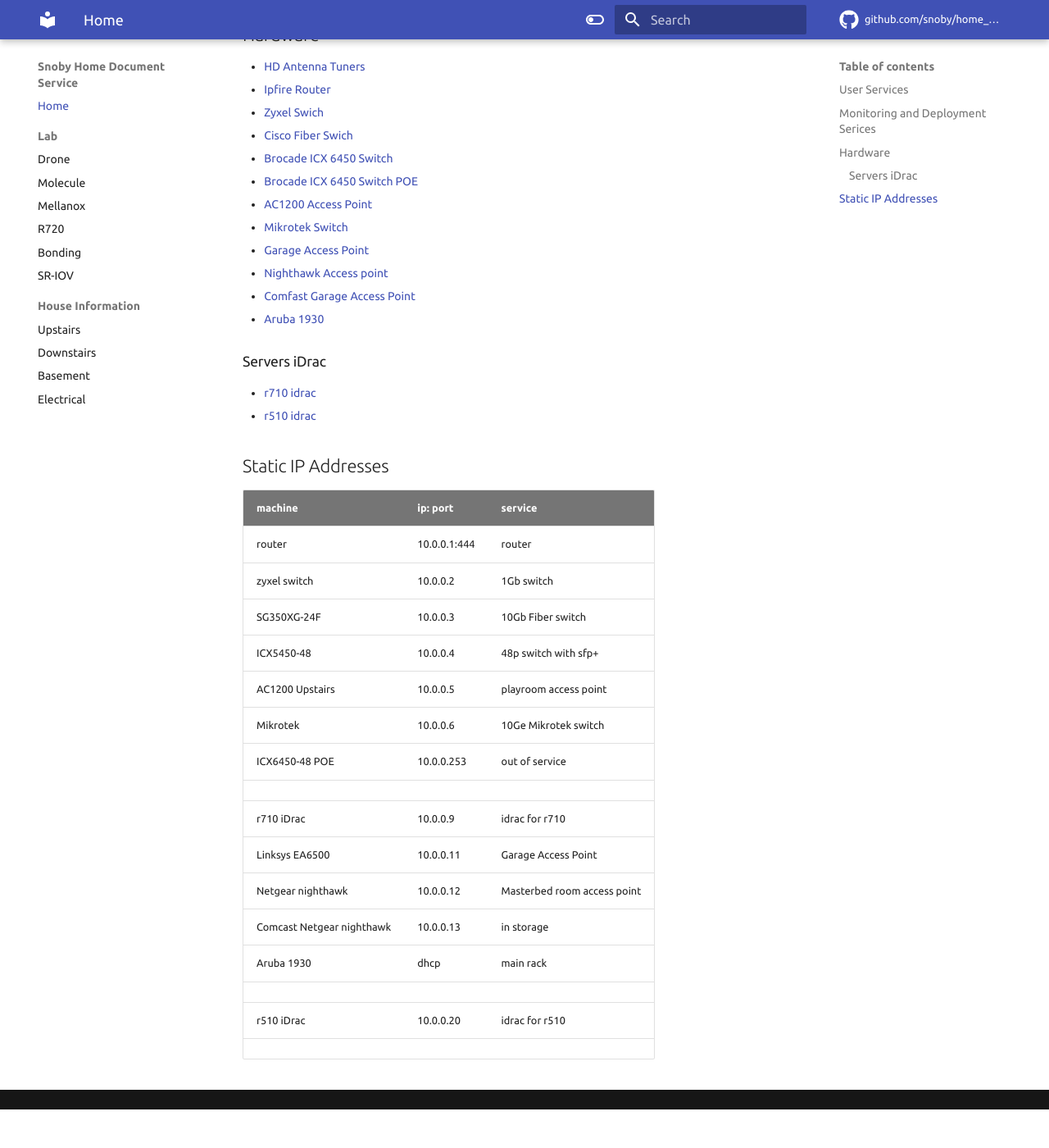
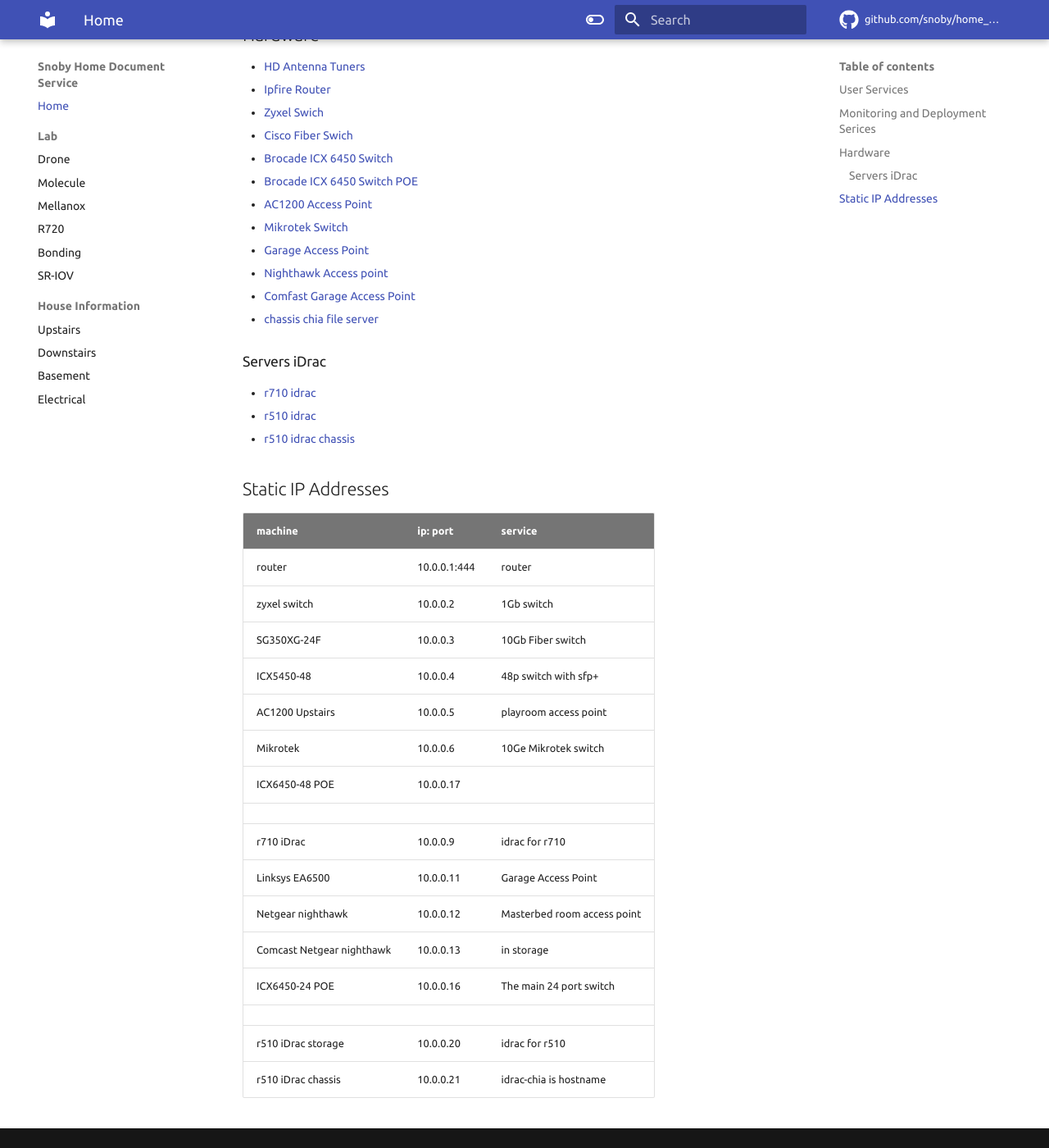
Before and after one commit to snoby/home_docs, an MkDocs documentation site: the page built from docs/index.md, in a window 1280 px wide and 1400 px high, scrolled down 624 px. Shown: the whole window at 82% size. Built offline with MkDocs 1.6.1 and Material for MkDocs 9.7.7, drawn with Linux system fonts in a browser that asks for light colours; comment, search, counter and statistics services are not loaded; before the commit the page ends 1977 px from its top, so only the background shows below that.

Commit message:
added new hardware

```diff
--- a/docs/index.md
+++ b/docs/index.md
@@ -31,13 +31,14 @@
 - [Garage Access Point](https://10.0.0.11){target=\_blank}
 - [Nighthawk Access point ](https://10.0.0.12){target=\_blank}
 - [Comfast Garage Access Point ](http://10.0.0.13){target=\_blank}
-- [Aruba 1930  ](http://aruba1930){target=\_blank}
+- [chassis chia file server  ](http://10.0.0.22){target=\_blank}
 
 
 ### Servers iDrac
 
 - [r710 idrac](https://10.0.0.9){target=\_blank}
 - [r510 idrac](https://10.0.0.20){target=\_blank}
+- [r510 idrac chassis](https://10.0.0.21){target=\_blank}
 
 ## Static IP Addresses
 
@@ -49,13 +50,13 @@
 | ICX5450-48               | 10.0.0.4     | 48p switch with sfp+        |
 | AC1200 Upstairs          | 10.0.0.5     | playroom access point       |
 | Mikrotek                 | 10.0.0.6     | 10Ge Mikrotek switch        |
-| ICX6450-48 POE           | 10.0.0.253   | out of service              |
+| ICX6450-48 POE           | 10.0.0.17    |                             |
 |                          |              |                             |
 | r710 iDrac               | 10.0.0.9     | idrac for r710              |
 | Linksys EA6500           | 10.0.0.11    | Garage Access Point         |
 | Netgear nighthawk        | 10.0.0.12    | Masterbed room access point |
 | Comcast Netgear nighthawk| 10.0.0.13    | in storage                  |
-| Aruba 1930               | dhcp         | main rack                   |
+| ICX6450-24 POE           | 10.0.0.16    | The main 24 port switch     |
 |                          |              |                             |
-| r510 iDrac               | 10.0.0.20    | idrac for r510              |
-|                          |              |                             |
+| r510 iDrac  storage      | 10.0.0.20    | idrac for r510              |
+| r510 iDrac  chassis      | 10.0.0.21    | idrac-chia is hostname      |
```
Also changed, not shown: .drone.yml (+7 -7 lines).
